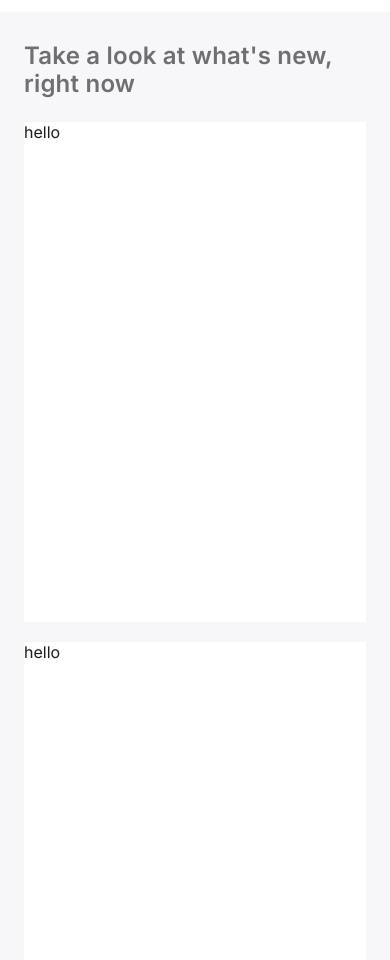
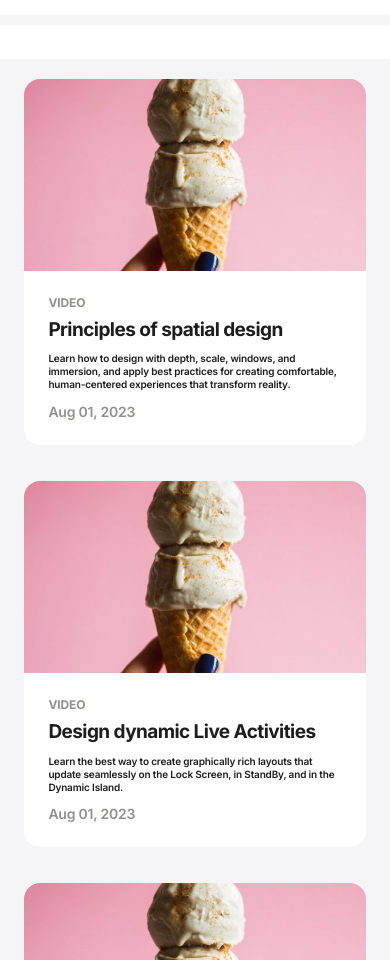
Before and after one commit to Sujal-Vanjare/clean-code-itsanpc, a Next.js app: page / in a window 390 px wide. Shown: the part 1040-2000 px from the top of the page. Built offline with nearby package versions, Linux system fonts and the light colour scheme.

Commit message:
new blog card added, navbar bottom border added.

```diff
--- a/src/app/globals.css
+++ b/src/app/globals.css
@@ -24,28 +24,31 @@ a {
   --main-color: #fff;
   --main-text-color: #f5f5f7;
 
-  --nav-container-bg: rgba(29, 29, 31, 0.8);
+  --nav-container-bg: rgba(29, 29, 31, 0.72);
   --nav-icons: invert(0);
   --overlay-bg: rgba(0, 0, 0, .4);
   --quick-li-bg: #141414;
   --quick-li-hover-bg: #1d1d1f;
 
   --mob-input-bg: #1d1d1f;
+  --nav-border: rgba(255, 255, 255, 0.24);
+
 
   --footer-bg: #1d1d1f;
   --border: #424245;
   --social-icon: brightness(2);
 
-  --blog-page-bg: #000;
-  --blog-card-bg: #1d1d1f;
-  --blog-card-border: 1px solid #333336;
-  --post-hover: rgba(255, 255, 255, 0.16);
-  --post-shadow: rgba(255, 255, 255, 0.14);
+
+
 
   --link-color: #2997ff;
   --web-logo: invert(10);
 
-  --text-se :  #a1a1a6;
+  --text-se: #a1a1a6;
+
+  --row-bg: #141414;
+  --tile-bg: #1d1d1f;
+
 
 
 }
@@ -55,36 +58,40 @@ a {
   --main-color: #000;
   --main-text-color: #1d1d1f;
 
-  --nav-container-bg: rgba(240, 240, 240, 0.8);
+  --nav-container-bg: rgba(255, 255, 255, 0.72);
   --nav-icons: invert(80%);
   --overlay-bg: rgba(232, 232, 237, .4);
   --quick-li-bg: #fff;
   --quick-li-hover-bg: #f5f5f5;
 
   --mob-input-bg: #d7d7d7;
+  --nav-border: rgba(0, 0, 0, 0.16);
+
+
 
   --footer-bg: #f5f5f7;
   --border: #d2d2d7;
 
   --social-icon: contrast(10);
 
-  --blog-page-bg: #f7f7f9;
-  --blog-card-bg: #fff;
-  --blog-card-border: none;
-  --post-hover: rgba(0, 0, 0, 0.16);
-  --post-shadow: rgba(0, 0, 0, 0.08);
+
 
   --link-color: #06c;
   --web-logo: invert(0);
 
-  --text-se :   #6e6e73;
+  --text-se: #6e6e73;
+
+  --row-bg: #f5f5f7;
+  --tile-bg: #fff;
+
 
 
 }
 
 
+
+
+
 .container {
   background: var(--main-bg);
-
-
 }
--- a/src/app/page.jsx
+++ b/src/app/page.jsx
@@ -7,6 +7,7 @@ export default function Home() {
     <>
       <div className={styles.page}>
         <div className={styles.topRow}>
+          <div className={styles.tileContainer}>
             <div className={styles.tile}>
               <Image
                 className={styles.webLogo}
@@ -35,18 +36,82 @@ export default function Home() {
               />
             </div>
           </div>
-
-        <div className={styles.separator}>
-          <p className={styles.text}>Take a look at what's new, right now</p>
-          <div className={styles.line}></div>
         </div>
 
-        <div className={styles.cardContainer}>
-          <div className={styles.card}>hello</div>
-          <div className={styles.card}>hello</div>
-          <div className={styles.card}>hello</div>
-          <div className={styles.card}>hello</div>
+        {/*  */}
+        <section className={styles.section}>
+          <div className={styles.sectionContent}>
+            <div className={styles.cardList}>
+              <div className={`${styles.card} ${styles.cardHero}`}>
+                <Image
+                  className={styles.heroImg}
+                  src="/16-9-img.png"
+                  width={640}
+                  height={360}
+                  alt="image of the card"
+                />
+                <div className={styles.cardDesc}>
+                  <div className={styles.cardHead}>
+                    <p className={styles.category}>VIDEO</p>
+                    <h2 className={styles.heroHeadline}>
+                      Principles of spatial design
+                    </h2>
+                    <p className={styles.paragraph}>
+                      Learn how to design with depth, scale, windows, and
+                      immersion, and apply best practices for creating
+                      comfortable, human-centered experiences that transform
+                      reality.
+                    </p>
                   </div>
+                  <div className={styles.cardDate}>Aug 01, 2023</div>
+                </div>
+              </div>
+              <div className={`${styles.card} ${styles.card2up}`}>
+                <Image
+                  className={styles.heroImg}
+                  src="/16-9-img.png"
+                  width={640}
+                  height={360}
+                  alt="image of the card"
+                />
+                <div className={styles.cardDesc}>
+                  <div className={styles.cardHead}>
+                    <p className={styles.category}>VIDEO</p>
+                    <h2 className={styles.up2Headline}>
+                      Design dynamic Live Activities
+                    </h2>
+                    <p className={styles.paragraph}>
+                      Learn the best way to create graphically rich layouts that update seamlessly on the Lock Screen, in StandBy, and in the Dynamic Island.
+                    </p>
+                  </div>
+                  <div className={styles.cardDate}>Aug 01, 2023</div>
+                </div>
+              </div>
+              <div className={`${styles.card} ${styles.card2up}`}>
+                <Image
+                  className={styles.heroImg}
+                  src="/16-9-img.png"
+                  width={640}
+                  height={360}
+                  alt="image of the card"
+                />
+                <div className={styles.cardDesc}>
+                  <div className={styles.cardHead}>
+                    <p className={styles.category}>VIDEO</p>
+                    <h2 className={styles.up2Headline}>
+                      Design dynamic Live Activities
+                    </h2>
+                    <p className={styles.paragraph}>
+                      Learn the best way to create graphically rich layouts that update seamlessly on the Lock Screen, in StandBy, and in the Dynamic Island.
+                    </p>
+                  </div>
+                  <div className={styles.cardDate}>Aug 01, 2023</div>
+                </div>
+              </div>
+
+            </div>
+          </div>
+        </section>
       </div>
     </>
   );
--- a/src/app/page.module.css
+++ b/src/app/page.module.css
@@ -1,11 +1,15 @@
 .page {
-  background: var(--blog-page-bg);
   color: var(--main-text-color);
-  padding-top: 52px;
+  margin: 45px 0;
 }
 
 
 .topRow {
+  background-color: var(--row-bg);
+  padding: 10px 0px;
+}
+
+.tileContainer {
   max-width: 1440px;
   padding: 0 30px;
   margin: 0 auto;
@@ -18,7 +22,7 @@
 
 .tile {
   flex: 1;
-  background: var(--blog-card-bg);
+  background: var(--tile-bg);
 
   display: flex;
   flex-direction: column;
@@ -56,7 +60,7 @@
 }
 
 @media (max-width: 991px) {
-  .topRow {
+  .tileContainer {
     max-width: 100%;
     padding: 0;
     margin: 0;
@@ -67,96 +71,170 @@
   }
 }
 
+
 /*  */
 
-.separator {
-  max-width: 1440px;
-  padding: 30px 30px 24px;
-  margin: 0 auto;
-  display: flex;
-  align-items: center;
+.section {
+  background-color: var(--row-bg);
+  margin-top: 34px;
+  padding: 20px 0;
 }
 
-.text {
-  color: var(--text-se);
-
-  font-size: 28px;
-  line-height: 1.14286;
-  font-weight: 600;
-  letter-spacing: .007em;
-
-  margin-right: 20px;
+.sectionContent {
+  margin: 0 auto;
+  width: 980px;
+  position: relative;
 }
 
-.line {
-  margin-top: 4px;
-  flex-grow: 1;
-  height: 1px;
-  background-color: var(--border);
+.cardList {
+  display: flex;
+  flex-flow: row wrap;
+  margin: 0;
+  gap: 36px;
 }
 
-@media (max-width: 767px) {
-  .separator {
-    padding: 30px 30px 24px 24px;
-  }
-
-  .text {
-    font-size: 24px;
-    line-height: 1.16667;
-    font-weight: 600;
-    letter-spacing: .009em;
-
-    margin-right: 20px;
-  }
+.card {
+  position: relative;
+  height: 100%;
+  background-color: var(--main-bg);
+  color: var(--main-text-color);
+  display: flex;
+  border-radius: 16px;
+  overflow: hidden;
 }
 
+.cardHero {
+  flex-direction: row;
+  height: 362px;
+  width: 100%;
+}
 
-@media (max-width: 500px) {
-  .text {
-    margin-right: 0;
-  }
+.heroImg {
+  height: 100%;
+  width: auto;
+}
 
-  .line {
-    display: none;
-  }
+.cardDesc {
+  display: flex;
+  flex-direction: column;
+  padding: 32px;
+  justify-content: space-between;
+
+}
+
+.category {
+  margin-bottom: 8px;
+  font-size: 12px;
+  line-height: 1.33;
+  font-weight: 700;
+  letter-spacing: -0.01em;
+  color: #91918c;
+}
+
+.heroHeadline {
+  font-size: 32px;
+  line-height: 1.125;
+  font-weight: 700;
+  letter-spacing: -0.03em;
+  overflow: hidden;
+}
+
+.paragraph {
+  margin-top: 12px;
+  font-size: 14px;
+  line-height: 1.28577;
+  font-weight: 600;
+  letter-spacing: -0.016em;
+}
+
+.cardDate {
+  margin-top: 12px;
+  font-size: 14px;
+  line-height: 1.28577;
+  font-weight: 600;
+  letter-spacing: -0.016em;
+  color: #91918c;
+}
+
+/*  */
+.card2up {
+  flex-direction: column;
+  width: 472px;
+}
+
+.up2Img {
+  width: 100%;
+  height: auto;
+}
+
+.up2Headline {
+  font-size: 24px;
+  line-height: 1.16667;
+  font-weight: 700;
+  letter-spacing: -0.03em;
 }
 
 
 /*  */
+@media only screen and (max-width: 1068px) {
+  .sectionContent {
+    width: 692px;
+  }
 
-.cardContainer {
-  max-width: 1300px;
-  padding: 0 30px;
-  margin: 0 auto;
-  display: grid;
-  grid-template-columns: 1fr 1fr 1fr;
-  width: 100%;
-  grid-column-gap: 20px;
-  grid-row-gap: 30px;
+  .cardList {
+    gap: 25px;
+  }
+
+  .cardHero {
+    height: 255px;
+  }
+
+  .cardDesc {
+    padding: 24px;
+  }
+
+  .heroHeadline {
+    font-size: 19px;
+  }
+
+  .paragraph {
+    font-size: 10px;
+  }
+
+  /*  */
+  .card2up {
+    width: 333px;
+  }
+
+  .up2Headline {
+    font-size: 19px;
+  }
+
 }
 
-.card {
-  height: 500px;
-  background: var(--blog-card-bg);
-}
+@media only screen and (max-width: 735px) {
+  .sectionContent {
+    margin: 0 auto;
+    width: 87.5%;
+  }
 
-@media (max-width: 1025px) {
-  .cardContainer {
-    display: grid;
-    grid-template-columns: 1fr 1fr;
+  .cardList {
+    flex-flow: column;
+    justify-content: center;
+    gap: 36px;
+  }
+
+  .cardHero {
+    flex-direction: column;
+    height: fit-content;
+  }
+
+  .heroImg {
     width: 100%;
     height: auto;
+  }
 
+  .card2up {
+    width: 100%;
   }
 }
-
-@media (max-width: 767px) {
-  .cardContainer {
-    display: grid;
-    grid-template-columns: 1fr;
-    width: 100%;
-    height: auto;
-    grid-row-gap: 20px;
-    padding: 0 24px;
-  }
-}
--- a/src/components/navbar/navbar.module.css
+++ b/src/components/navbar/navbar.module.css
@@ -5,13 +5,16 @@
     backdrop-filter: saturate(180%) blur(20px);
     background: var(--nav-container-bg);
 
-    height: 44px;
+    height: 45px;
     z-index: 300;
     position: fixed;
     left: 0;
     top: 0;
     right: 0;
+
+    border-bottom: 1px solid var(--nav-border);
 }
+
 
 .nav_container nav {
     width: 1000px;
```
Also changed, not shown: public/16-9-img.png (added). Lines whose indentation alone changed are shown as unchanged.
